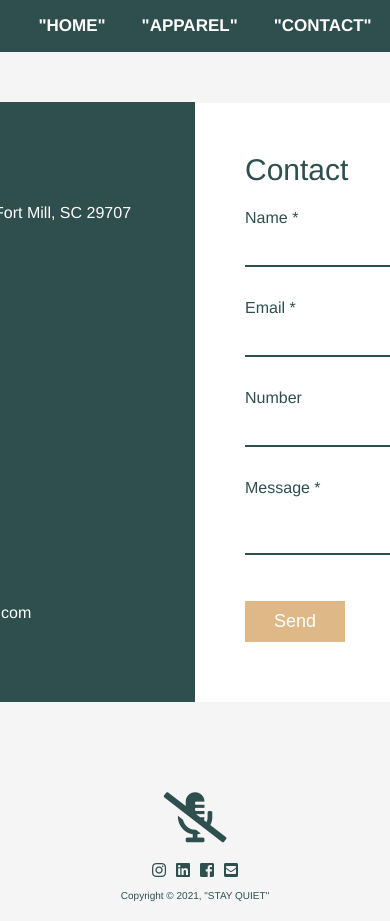
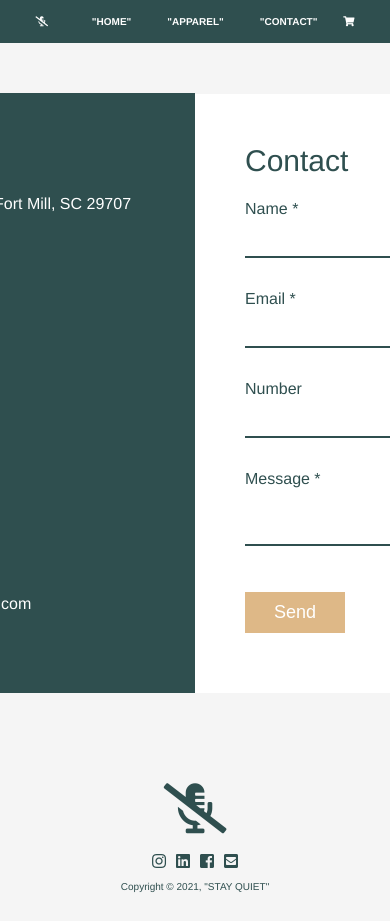
Before and after one commit to Santosisaac13690/ecommerce-react, a React (Create React App) app: page /contact in a window 390 px wide. Shown: the top 921 px of the page. Built offline with nearby package versions, Linux system fonts and the light colour scheme; a web font is replaced by a local one.

Commit message:
media query edits

```diff
--- a/public/assets/App.css
+++ b/public/assets/App.css
@@ -13,6 +13,9 @@ body{
   width: 100%;
 }
 
+
+/*----- NAV STYLES -----*/
+
 nav ul {
   list-style-type: none;
   overflow: hidden;
@@ -25,8 +28,6 @@ nav ul {
   align-content: center;
 }
 
-/*----- NAV STYLES -----*/
-
 nav li a {
   display: block;
   color: #fff;
@@ -37,12 +38,12 @@ nav li a {
 }
 
 nav .title{
-  padding-right: 20vw;
-  font-size: 50px;
+  padding-right: 15vw;
+
 }
 
 nav .cart{
-    padding-left: 20vw;
+    padding-left: 15vw;
 }
 
 
@@ -132,11 +133,12 @@ footer ul li a:hover {
 .headDesc{
   text-align: center;
   color: #fff;
-  margin-left: 200px;
-  margin-right: 200px;
+  margin-left: 100px;
+  margin-right: 100px;
   margin-bottom: 30px;
   font-size: 20px;
   font-weight: 400;
+  padding: 0px;
 }
 
 .button{
@@ -366,7 +368,7 @@ span {
 }
 
 .email input{
-  width: 300px;
+  width: 200px;
   height: 52px;
   padding: 10px;
   font-size: 16px;
@@ -567,7 +569,7 @@ label {
   display: flex;
   flex-direction: row;
   align-items: center;
-  justify-content: center;
+  justify-content: space-evenly;
 }
 
 .apparelSort label {
@@ -578,7 +580,7 @@ label {
 .results {
   font-weight: 400;
   color: darkslategray;
-  padding-top: 5px;
+  margin: 10px;
 }
 
 form input[type="button"]{
@@ -617,10 +619,11 @@ form input[type="button"]{
 }
 
 .rowItems button {
-  padding: 10px 20px;
+  padding: 10px 15px;
   color: white;
   background-color: darkslategray;
-  border-radius: 5px;
+  font-weight: 800;
+  margin-bottom: 10px;
 }
 
 .productBack {
@@ -653,13 +656,16 @@ form input[type="button"]{
 
 @media only screen and (max-width: 730px) {
   nav .title{
-    padding-right: 4vw;
+    padding-right: 2vw;
   }
 
   nav .cart{
-      padding-left: 4vw;
+      padding-left: 2vw;
   }
 
+  nav li a {
+    font-size: 10px;
+  }
 }
 
 @media only screen and (max-width: 1149px) {
@@ -668,3 +674,16 @@ form input[type="button"]{
     margin-right: 40vw;
   }
 }
+
+@media only screen and (max-width: 668px) {
+  .button {
+    margin-left: 30vw;
+    margin-right: 30vw;
+  }
+}
+
+@media only screen and (max-width: 550px) {
+  .headName{
+    font-size: 40px;
+  }
+}
--- a/src/components/MainPages/Apparel.jsx
+++ b/src/components/MainPages/Apparel.jsx
@@ -22,7 +22,7 @@ function Apparel() {
           </form>
 
           <form>
-            <label>Filter by:</label>
+            <label>Filter By:</label>
             <select name="list" id="list" >
               <optgroup label="Categories">
                 <option value="hoodies">Hoodies</option>
```
